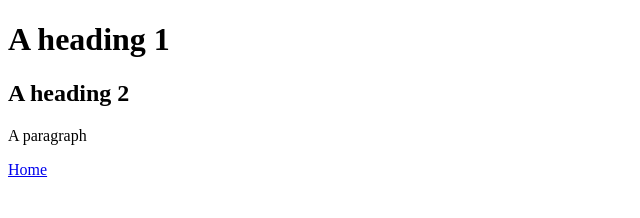
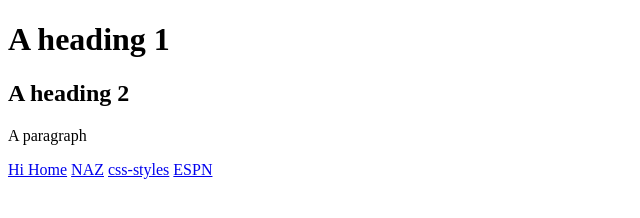
Before and after one commit to resb1121/assignment1, a plain HTML site: page index.html in a window 1280 px wide. Shown: the whole page, without its empty margins (0-640 px from the left). Drawn offline with Linux system fonts and the light colour scheme.

Commit message:
more links

```diff
--- a/index.html
+++ b/index.html
@@ -9,6 +9,10 @@
     <h1>A heading 1</h1>
     <h2>A heading 2</h2>
     <p>A paragraph</p>
+    <a href="index.html">Hi </a>
     <a href="index.html">Home</a>
+    <a href="http://www.naz.edu" target="_blank">NAZ</a>
+    <a href="css/styles.css">css-styles</a>
+    <a href="http://www.espn.com" target="_blank">ESPN</a>
 </body>
 </html>
```
